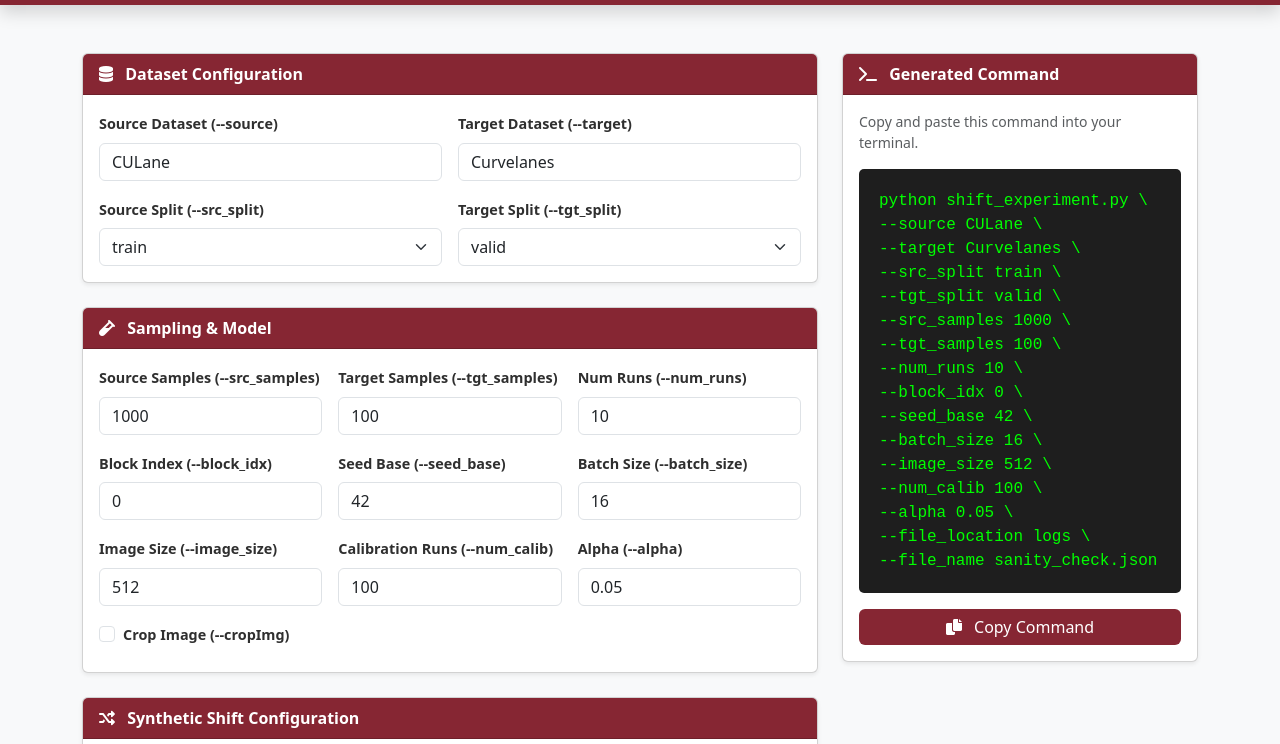
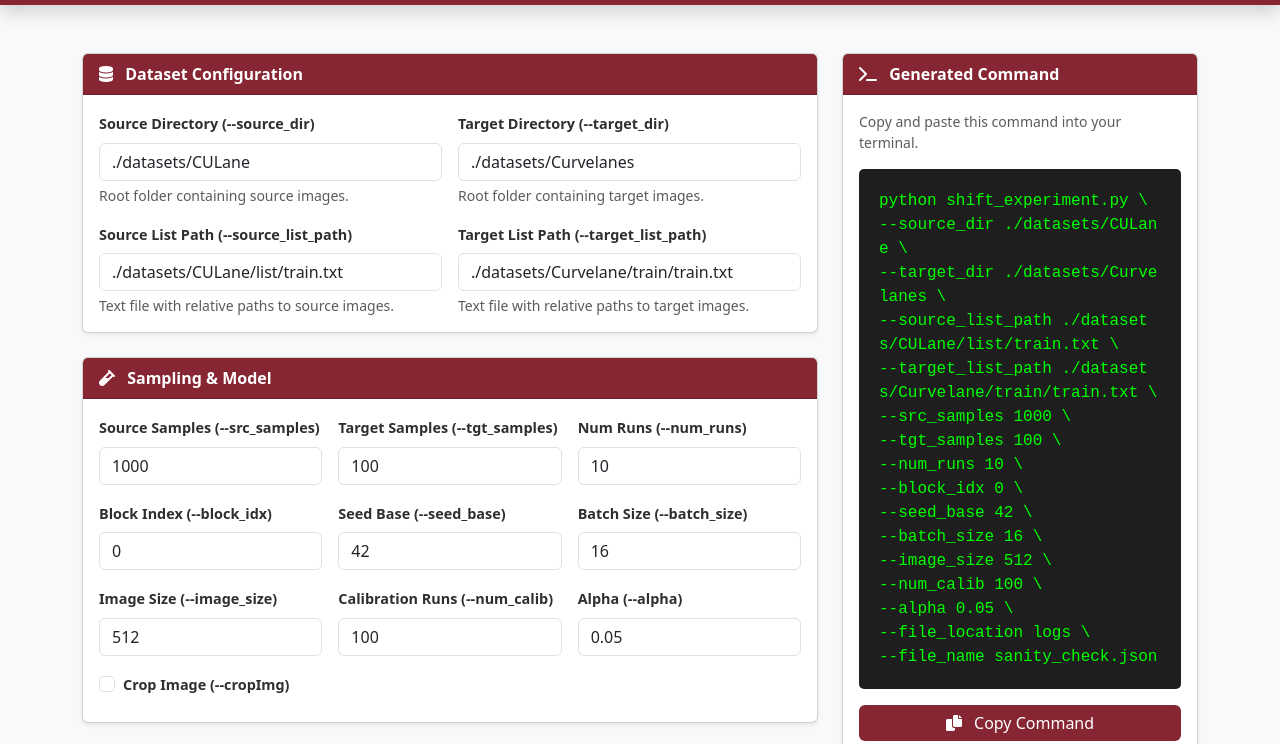
Before and after one commit to Suave101/Distribution-Shift-Lane-Perception-Command-Generator, a plain HTML site: page index.html in a window 1280 px wide. Shown: the part 51-795 px from the top of the page. Drawn offline with nearby package versions, Linux system fonts and the light colour scheme.

Commit message:
Refactor dataset input fields and argument mapping
Updated input fields and argument mapping for dataset handling.

```diff
--- a/index.html
+++ b/index.html
@@ -87,28 +87,24 @@
                         <div class="card-body">
                             <div class="row g-3">
                                 <div class="col-md-6">
-                                    <label class="form-label">Source Dataset (--source)</label>
-                                    <input type="text" class="form-control param-input" name="source" value="CULane">
+                                    <label class="form-label">Source Directory (--source_dir)</label>
+                                    <input type="text" class="form-control param-input" name="source_dir" value="./datasets/CULane">
+                                    <div class="form-text small">Root folder containing source images.</div>
                                 </div>
                                 <div class="col-md-6">
-                                    <label class="form-label">Target Dataset (--target)</label>
-                                    <input type="text" class="form-control param-input" name="target" value="Curvelanes">
+                                    <label class="form-label">Target Directory (--target_dir)</label>
+                                    <input type="text" class="form-control param-input" name="target_dir" value="./datasets/Curvelanes">
+                                    <div class="form-text small">Root folder containing target images.</div>
                                 </div>
                                 <div class="col-md-6">
-                                    <label class="form-label">Source Split (--src_split)</label>
-                                    <select class="form-select param-input" name="src_split">
-                                        <option value="train" selected>train</option>
-                                        <option value="valid">valid</option>
-                                        <option value="test">test</option>
-                                    </select>
+                                    <label class="form-label">Source List Path (--source_list_path)</label>
+                                    <input type="text" class="form-control param-input" name="source_list_path" value="./datasets/CULane/list/train.txt">
+                                    <div class="form-text small">Text file with relative paths to source images.</div>
                                 </div>
                                 <div class="col-md-6">
-                                    <label class="form-label">Target Split (--tgt_split)</label>
-                                    <select class="form-select param-input" name="tgt_split">
-                                        <option value="train">train</option>
-                                        <option value="valid" selected>valid</option>
-                                        <option value="test">test</option>
-                                    </select>
+                                    <label class="form-label">Target List Path (--target_list_path)</label>
+                                    <input type="text" class="form-control param-input" name="target_list_path" value="./datasets/Curvelane/train/train.txt">
+                                    <div class="form-text small">Text file with relative paths to target images.</div>
                                 </div>
                             </div>
                         </div>
@@ -289,11 +285,12 @@
             const allShiftParams = document.querySelectorAll('.shift-param');
 
             // List of standard arguments mapped from input name to CLI flag
+            // UPDATED: Removed old split/dataset name args, added explicit directory/list args
             const argMap = {
-                'source': '--source',
-                'target': '--target',
-                'src_split': '--src_split',
-                'tgt_split': '--tgt_split',
+                'source_dir': '--source_dir',
+                'target_dir': '--target_dir',
+                'source_list_path': '--source_list_path',
+                'target_list_path': '--target_list_path',
                 'src_samples': '--src_samples',
                 'tgt_samples': '--tgt_samples',
                 'num_runs': '--num_runs',
@@ -335,7 +332,6 @@
                     if (element) {
                         if (element.type === 'checkbox') {
                             if (element.checked) {
-                                // Python argparse type=bool usually treats any non-empty string as True
                                 cmd.push(`${flag} True`);
                             }
                         } else if (element.value.trim() !== "") {
```
